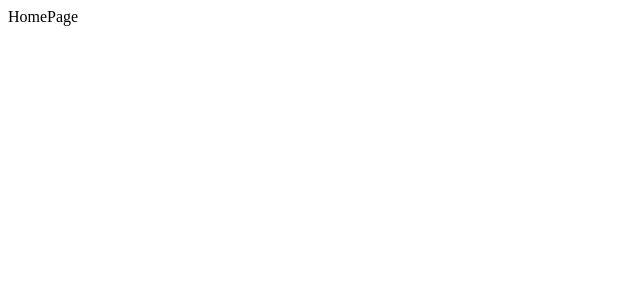
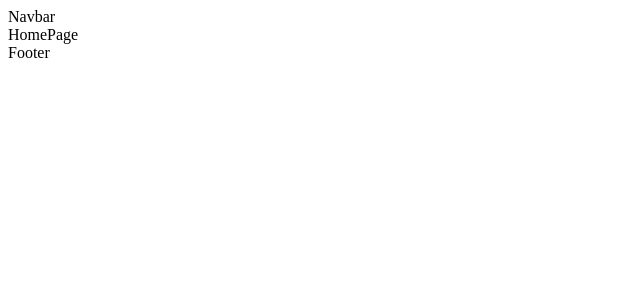
Before and after one commit to BrokenRoto/brokenroto.github.io, a Next.js app: page / in a window 1280 px wide. Shown: the top 300 px of the page, without its empty margins (0-640 px from the left). Built offline with nearby package versions, Linux system fonts and the light colour scheme.

Commit message:
Project folder structure

```diff
--- a/src/app/layout.tsx
+++ b/src/app/layout.tsx
@@ -1,3 +1,6 @@
+import { Footer } from "@/components/common/footer"
+import { Navbar } from "@/components/common/navbar"
+
 export const metadata = {
   title: 'Roberto Cárdenas Portfolio',
   description: 'This is a portfolio built with Next.js',
@@ -10,7 +13,11 @@ export default function RootLayout({
 }) {
   return (
     <html lang="en">
-      <body>{children}</body>
+      <body>
+        <Navbar />
+        {children}
+        <Footer />
+      </body>
     </html>
   )
 }
--- /dev/null
+++ b/src/components/common/footer/Footer.tsx
@@ -0,0 +1,9 @@
+import React from 'react'
+
+const Footer = () => {
+  return (
+    <div>Footer</div>
+  )
+}
+
+export default Footer
--- /dev/null
+++ b/src/components/common/footer/index.ts
@@ -0,0 +1,3 @@
+import Footer from "./Footer";
+
+export { Footer };
--- /dev/null
+++ b/src/components/common/navbar/Navbar.tsx
@@ -0,0 +1,9 @@
+import React from 'react'
+
+const Navbar = () => {
+  return (
+    <div>Navbar</div>
+  )
+}
+
+export default Navbar
--- /dev/null
+++ b/src/components/common/navbar/index.ts
@@ -0,0 +1,3 @@
+import Navbar from "./Navbar";
+
+export { Navbar };
```
Also changed, not shown: src/app/about/page.tsx (added, +9 -0 lines), src/app/contact/page.tsx (added, +9 -0 lines), src/app/work/page.tsx (added, +9 -0 lines).
